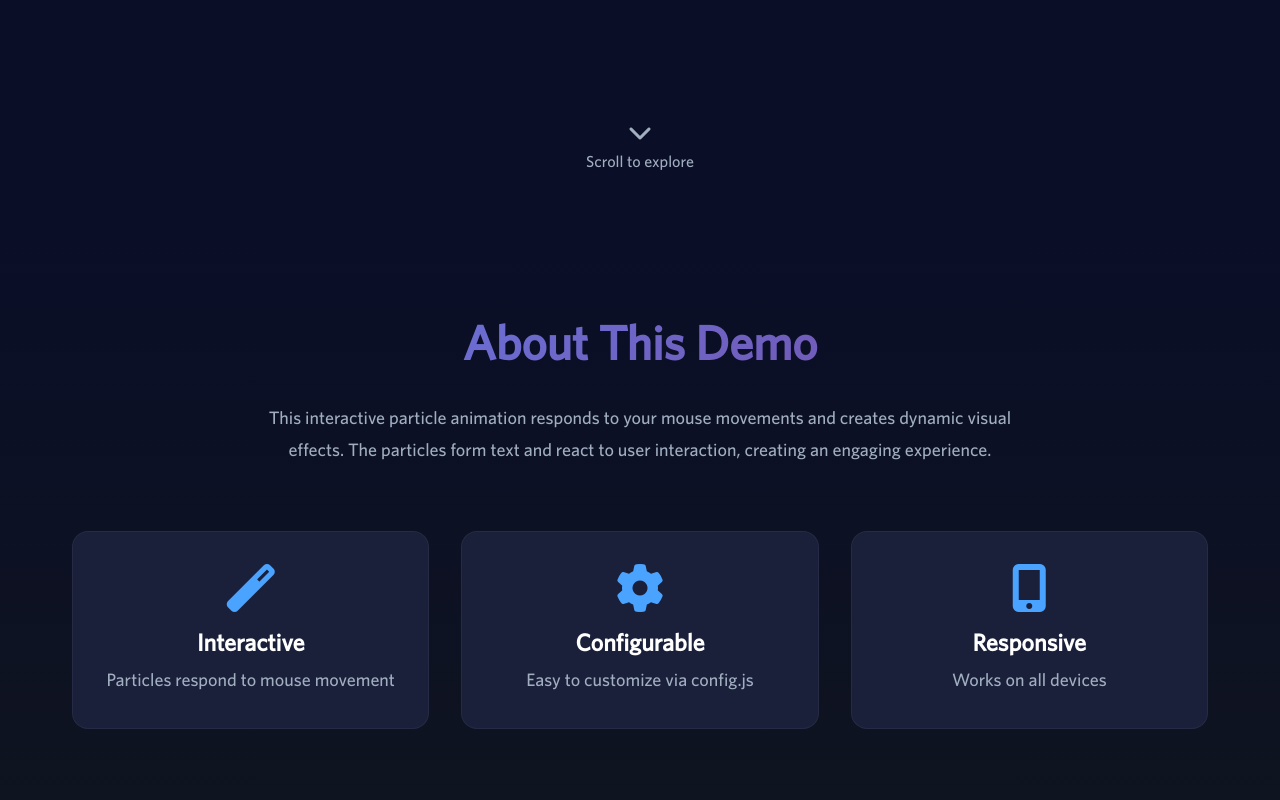
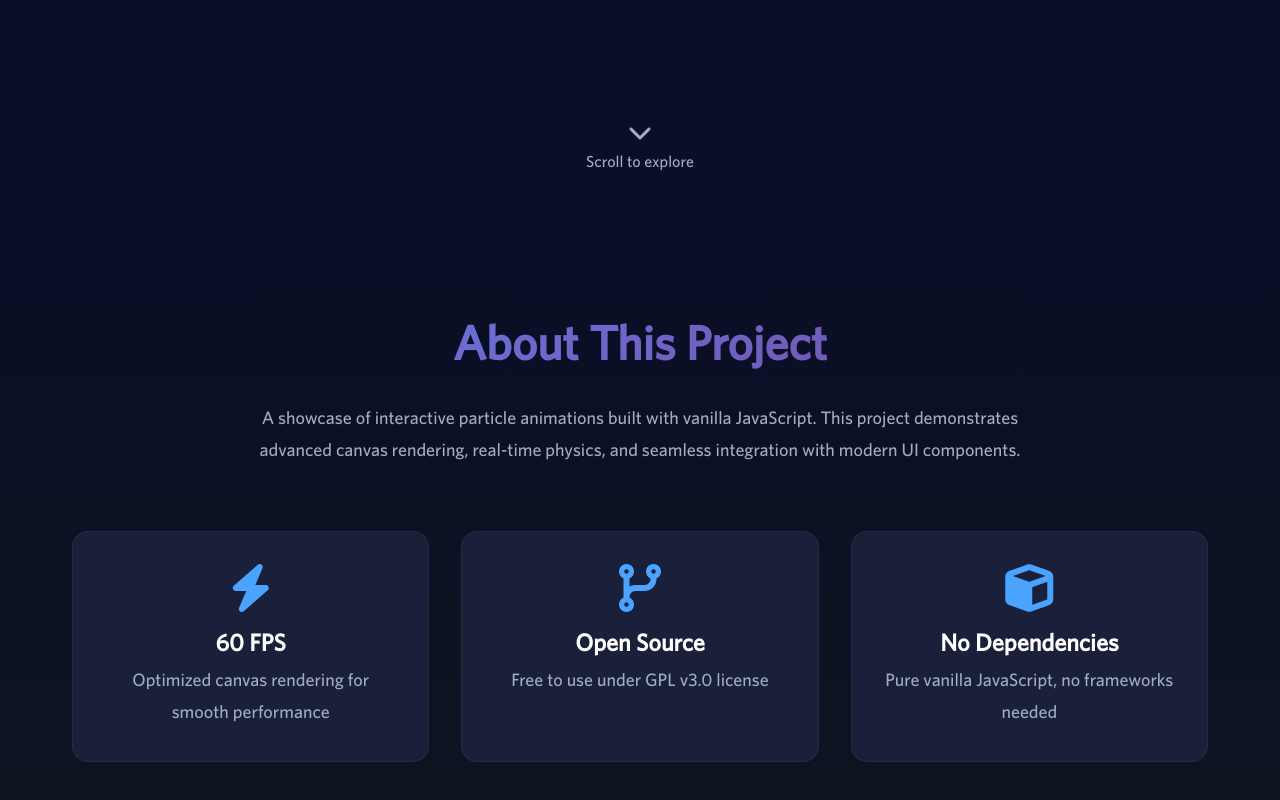
Before and after one commit to LucieFairePy/lucid-particles-demo, a plain HTML site: page index.html in a window 1280 px wide. Shown: the part 582-1382 px from the top of the page. Drawn offline with Linux system fonts and the light colour scheme.

Commit message:
Update index.html
edit about section

```diff
--- a/index.html
+++ b/index.html
@@ -36,25 +36,26 @@
 
     <section class="about-section">
       <div class="container">
-        <h2>About This Demo</h2>
-        <p>This interactive particle animation responds to your mouse movements and creates dynamic visual effects.
-           The particles form text and react to user interaction, creating an engaging experience.</p>
+        <h2>About This Project</h2>
+        <p>A showcase of interactive particle animations built with vanilla JavaScript.
+           This project demonstrates advanced canvas rendering, real-time physics,
+           and seamless integration with modern UI components.</p>
 
         <div class="features">
           <div class="feature-card">
-            <i class="fas fa-magic"></i>
-            <h3>Interactive</h3>
-            <p>Particles respond to mouse movement</p>
+            <i class="fas fa-bolt"></i>
+            <h3>60 FPS</h3>
+            <p>Optimized canvas rendering for smooth performance</p>
           </div>
           <div class="feature-card">
-            <i class="fas fa-cog"></i>
-            <h3>Configurable</h3>
-            <p>Easy to customize via config.js</p>
+            <i class="fas fa-code-branch"></i>
+            <h3>Open Source</h3>
+            <p>Free to use under GPL v3.0 license</p>
           </div>
           <div class="feature-card">
-            <i class="fas fa-mobile-alt"></i>
-            <h3>Responsive</h3>
-            <p>Works on all devices</p>
+            <i class="fas fa-cube"></i>
+            <h3>No Dependencies</h3>
+            <p>Pure vanilla JavaScript, no frameworks needed</p>
           </div>
         </div>
       </div>
```
